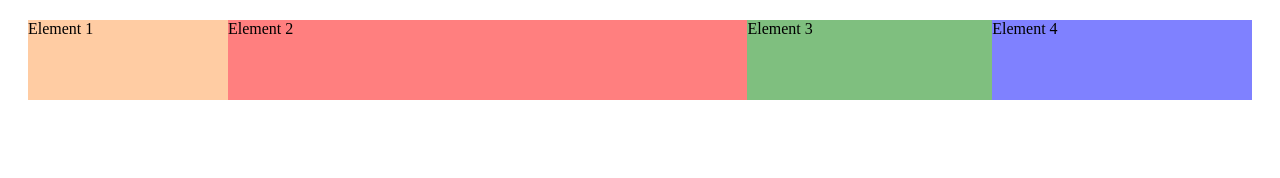
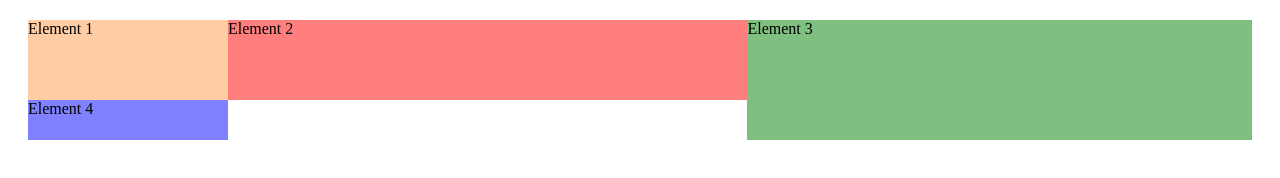
Before and after one commit to SonMinSeock/udemy-css-master, a plain HTML site: page grid/grid-01-using-the-grid-on-our-projectstarting-code/index.html in a window 1280 px wide. Drawn offline with Linux system fonts and the light colour scheme.

Commit message:
그리드에 자식 요소 배치하기

```diff
--- a/grid/grid-01-using-the-grid-on-our-projectstarting-code/main.css
+++ b/grid/grid-01-using-the-grid-on-our-projectstarting-code/main.css
@@ -15,6 +15,10 @@
 
 .el3 {
   background: rgba(0, 128, 0, 0.5);
+  grid-column-start: 3;
+  grid-column-end: 5;
+  grid-row-start: 1;
+  grid-row-end: 3;
 }
 
 .el4 {
```
